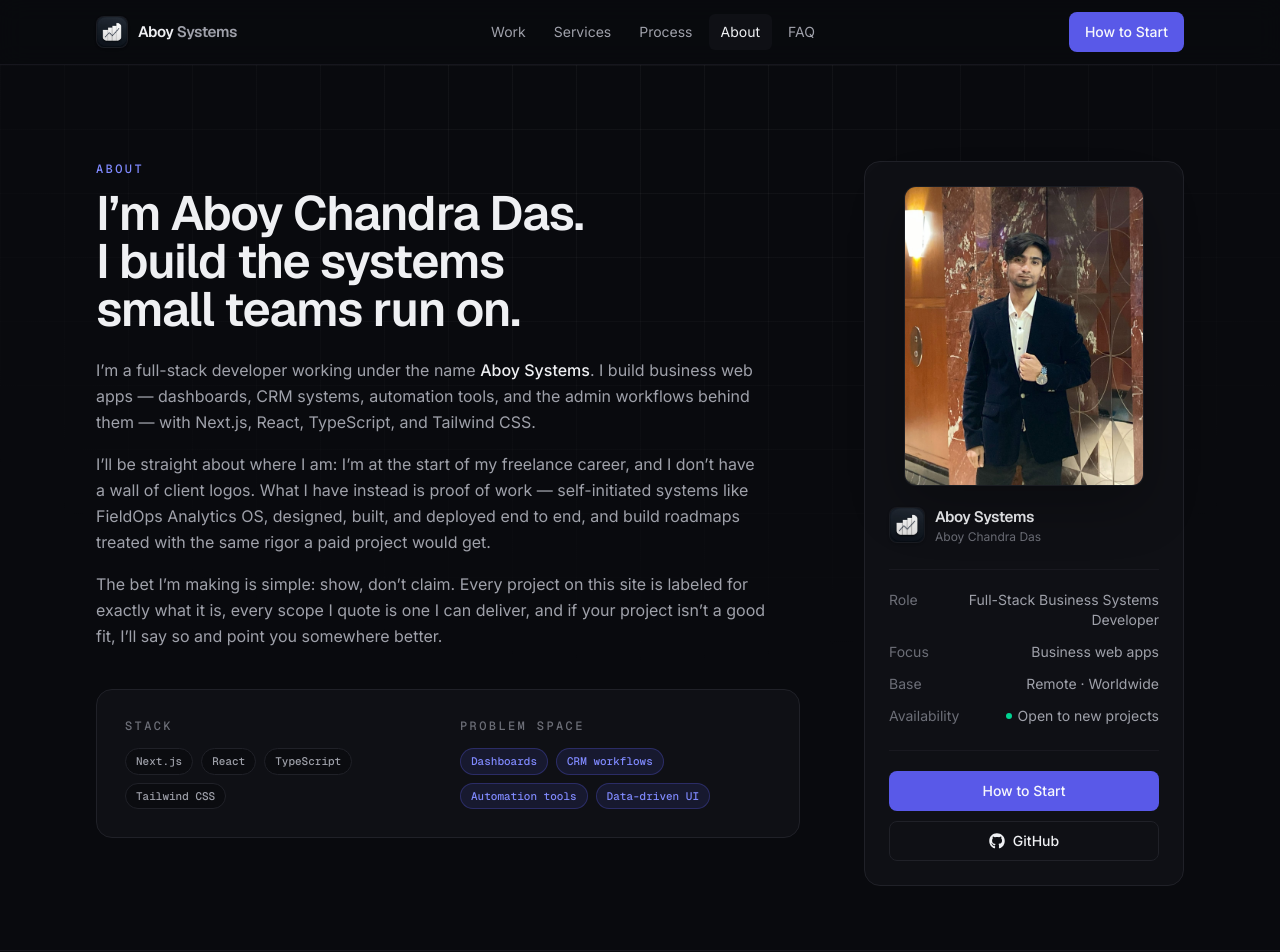
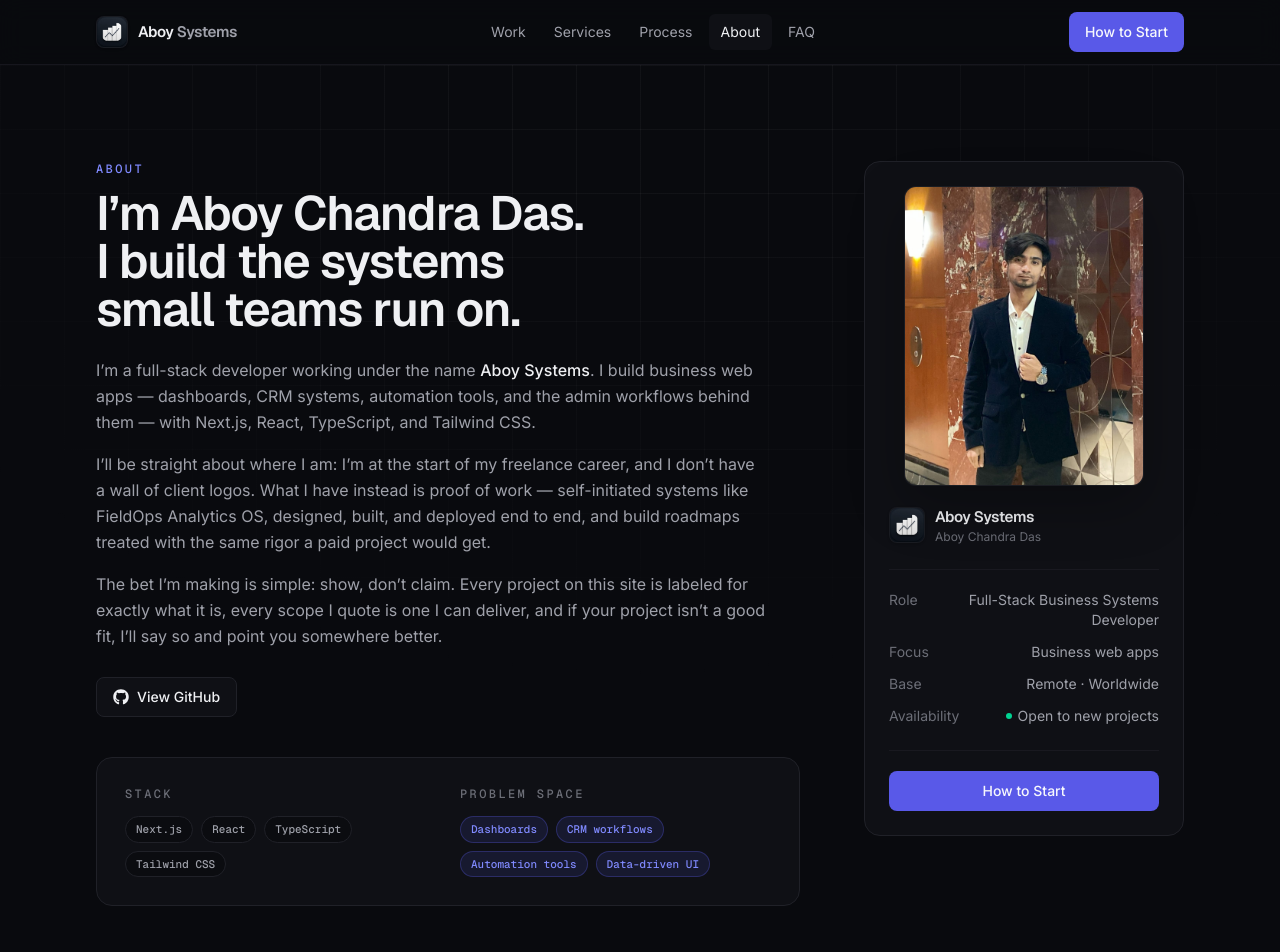
Before and after one commit to aboychandradas/aboy-portfolio, a Next.js app: page /about in a window 1280 px wide. Shown: the top 952 px of the page. Built offline with nearby package versions, Linux system fonts and the light colour scheme.

Commit message:
Add Github proof links

```diff
--- a/src/app/about/page.tsx
+++ b/src/app/about/page.tsx
@@ -104,10 +104,6 @@ const currentFocus = [
 ];
 
 export default function AboutPage() {
-  const github = site.socials.find(
-    (social) => social.icon === "github" && social.href
-  );
-
   return (
     <>
       <section className="relative overflow-hidden">
@@ -152,6 +148,18 @@ export default function AboutPage() {
                     project isn’t a good fit, I’ll say so and point you
                     somewhere better.
                   </p>
+                </div>
+              </Reveal>
+              <Reveal delay={0.14}>
+                <div className="mt-7">
+                  <ButtonLink
+                    href={site.portfolioRepoUrl}
+                    external
+                    variant="secondary"
+                  >
+                    <FaGithub className="h-4 w-4" />
+                    View GitHub
+                  </ButtonLink>
                 </div>
               </Reveal>
 
@@ -247,17 +255,6 @@ export default function AboutPage() {
                     <ButtonLink href="/start" className="w-full">
                       How to Start
                     </ButtonLink>
-                    {github ? (
-                      <ButtonLink
-                        href={github.href}
-                        external
-                        variant="secondary"
-                        className="w-full"
-                      >
-                        <FaGithub className="h-4 w-4" />
-                        GitHub
-                      </ButtonLink>
-                    ) : null}
                   </div>
                 </div>
               </Reveal>
--- a/src/app/work/[slug]/page.tsx
+++ b/src/app/work/[slug]/page.tsx
@@ -50,7 +50,7 @@ function honestyNote(project: Project) {
     : `${project.title} is a client-grade build roadmap — a fully scoped system I'm building as a portfolio product. This page is the build spec, labeled as such. It is not a delivered client project.`;
 }
 
-/** Live demo / GitHub actions that degrade to safe, non-clickable placeholders. */
+/** Live demo action with a placeholder; GitHub only renders when a real repo exists. */
 function DemoLinks({
   project,
   className,
@@ -85,21 +85,9 @@ function DemoLinks({
           className={className}
         >
           <FaGithub className="h-4 w-4" />
-          View code
+          View Source
         </ButtonLink>
-      ) : (
-        <span
-          aria-disabled="true"
-          title="Repository link coming soon"
-          className={buttonClasses({
-            variant: "secondary",
-            className: cn("cursor-not-allowed opacity-60", className),
-          })}
-        >
-          <FaGithub className="h-4 w-4" />
-          Code · coming soon
-        </span>
-      )}
+      ) : null}
     </>
   );
 }
--- a/src/data/projects.ts
+++ b/src/data/projects.ts
@@ -5,8 +5,8 @@
  *   and their copy describes the spec/plan, not a delivered product.
  * - Metrics are either build-scope figures (roadmap) or demo-build facts (proof).
  *   TODO(aboy): verify every number and claim below against the real builds before publishing.
- * - liveUrl / githubUrl / image are placeholders: null renders a safe "coming soon"
- *   state, so only fill them in when the links are real.
+ * - liveUrl / githubUrl / image are placeholders: null renders a safe state
+ *   (or hides the repo action), so only fill them in when the links are real.
  */
 
 export type ProjectStatus = "proof" | "roadmap";
--- a/src/data/site.ts
+++ b/src/data/site.ts
@@ -22,6 +22,8 @@ export const site = {
   role: "Full-Stack Business Systems Developer",
   // TODO: replace with the real domain after the first Vercel deploy.
   url: "https://aboy-systems.vercel.app",
+  githubUrl: "https://github.com/aboychandradas",
+  portfolioRepoUrl: "https://github.com/aboychandradas/aboy-portfolio",
   description:
     "Aboy Systems is the studio of Aboy Chandra Das — a full-stack developer building dashboards, CRM systems, automation tools, and admin workflows for small businesses, agencies, and e-commerce teams. Next.js, TypeScript, Tailwind CSS.",
   availability: "Available for new projects · Remote, worldwide",
@@ -39,8 +41,11 @@ export const site = {
     secondary: { label: "How to Start", href: "/start" },
   },
   socials: [
-    // TODO: confirm the GitHub username and add the remaining profile URLs.
-    { label: "GitHub", href: "https://github.com/Avoy22", icon: "github" },
+    {
+      label: "GitHub",
+      href: "https://github.com/aboychandradas",
+      icon: "github",
+    },
     { label: "LinkedIn", href: "", icon: "linkedin" },
     { label: "Upwork", href: "", icon: "upwork" },
     { label: "Fiverr", href: "", icon: "fiverr" },
```
